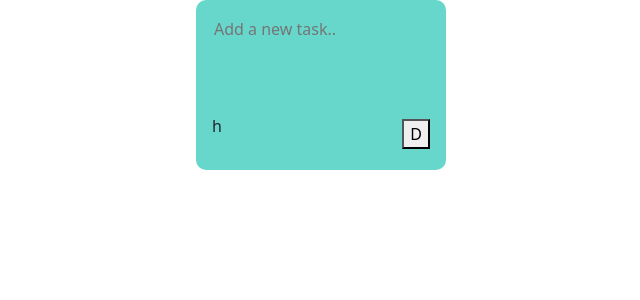
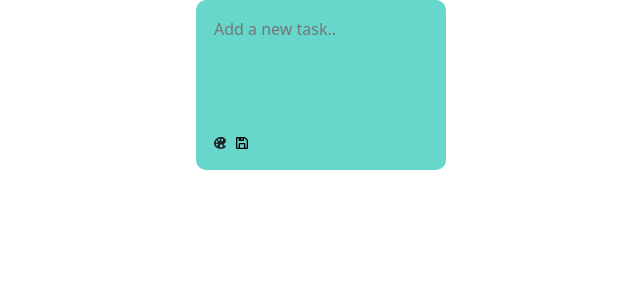
Before and after one commit to axelcola/sticky-notes-on-react, a React (Create React App) app: page / in a window 1280 px wide. Shown: the top 300 px of the page, without its empty margins (319-959 px from the left). Built offline with nearby package versions, Linux system fonts and the light colour scheme.

Commit message:
adding styles, react icons, searchbar in proces

```diff
--- a/src/App.css
+++ b/src/App.css
@@ -36,3 +36,6 @@
     transform: rotate(360deg);
   }
 }
+.searcher{
+  margin-top: 20px;
+}
--- a/src/components/NewNote.js
+++ b/src/components/NewNote.js
@@ -1,6 +1,8 @@
 import React, { useState } from "react";
 import "./newNote.css";
 import { v4 as uuidv4 } from "uuid";
+import { BiSave } from "react-icons/bi";
+import { IoIosColorPalette } from "react-icons/io";
 
 const NewNote = (props) => {
   const [input, setInput] = useState("");
@@ -30,9 +32,12 @@ const NewNote = (props) => {
         ></input>
         <div className="dropdown">
           <div className="note-content">
-            <p>h</p>
             <div className="containter">
-              <button>D</button>
+              <IoIosColorPalette className="color-button" />
+              <button className="button-newnote">
+                {" "}
+                <BiSave />
+              </button>
             </div>
           </div>
         </div>
--- a/src/components/Note.js
+++ b/src/components/Note.js
@@ -1,18 +1,25 @@
 import React from "react";
 import "./note.css";
+import { BiSave } from "react-icons/bi";
+import { IoIosColorPalette } from "react-icons/io";
 
-const Note = ({text, date}) => {
+const Note = ({ text, date }) => {
   return (
     <div className="note">
-        <textarea  className="note-text-area">
-         {text}
-        </textarea>
+      <textarea className="note-text-area">{text}</textarea>
+      <div className="note-content">
+        <small>{date}</small>
         <div className="note-content">
-          <small>{date}</small>
-          <span>D</span>
-          <span>S</span>
+          <div className="containter">
+            <IoIosColorPalette className="color-button" />
+            <button className="button">
+              {" "}
+              <BiSave />
+            </button>
+          </div>
         </div>
       </div>
+    </div>
   );
 };
 
--- a/src/components/newNote.css
+++ b/src/components/newNote.css
@@ -32,3 +32,12 @@
   .note-text-area:focus {
     outline: none;
 }
+.button-newnote {
+  background-color:#67d7cc !important;
+  box-shadow: none;
+  border: none;
+  align-items: flex-end;
+}
+.color-button{
+  cursor: pointer;
+}
--- a/src/components/note.css
+++ b/src/components/note.css
@@ -24,3 +24,13 @@
   .note-text-area:focus {
     outline: none;
   }
+
+  .button {
+    background-color:#fef68a;
+    box-shadow: none;
+    border: none;
+    align-items: flex-end;
+  }
+  .color-button{
+    cursor: pointer;
+  }
```
Also changed, not shown: src/components/Searcher.js (added, +17 -0 lines).
